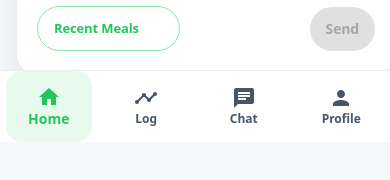
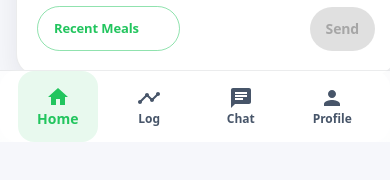
Before and after one commit to ginobuzz/digital-nutritionist-frontend, a React (Create React App) app: page / in a window 390 px wide. Shown: the part 702-882 px from the top of the page. Built offline with nearby package versions, Linux system fonts and the light colour scheme; no server answers; sample sign-in values are in the browser's storage; some icons are missing.

Commit message:
padding for mobile buttons on nav

```diff
--- a/src/theme.ts
+++ b/src/theme.ts
@@ -180,9 +180,15 @@ ${theme.palette.background.default}`,
         root: {
           height: 72,
           paddingBottom: 'env(safe-area-inset-bottom)',
+          paddingLeft: 'calc(12px + env(safe-area-inset-left))',
+          paddingRight: 'calc(12px + env(safe-area-inset-right))',
           backgroundColor: alpha(theme.palette.background.paper, 0.72),
           backdropFilter: 'blur(14px)',
           borderTop: `1px solid ${theme.palette.divider}`,
+          [theme.breakpoints.up('sm')]: {
+            paddingLeft: 'calc(16px + env(safe-area-inset-left))',
+            paddingRight: 'calc(16px + env(safe-area-inset-right))',
+          },
         },
       },
     },
```
